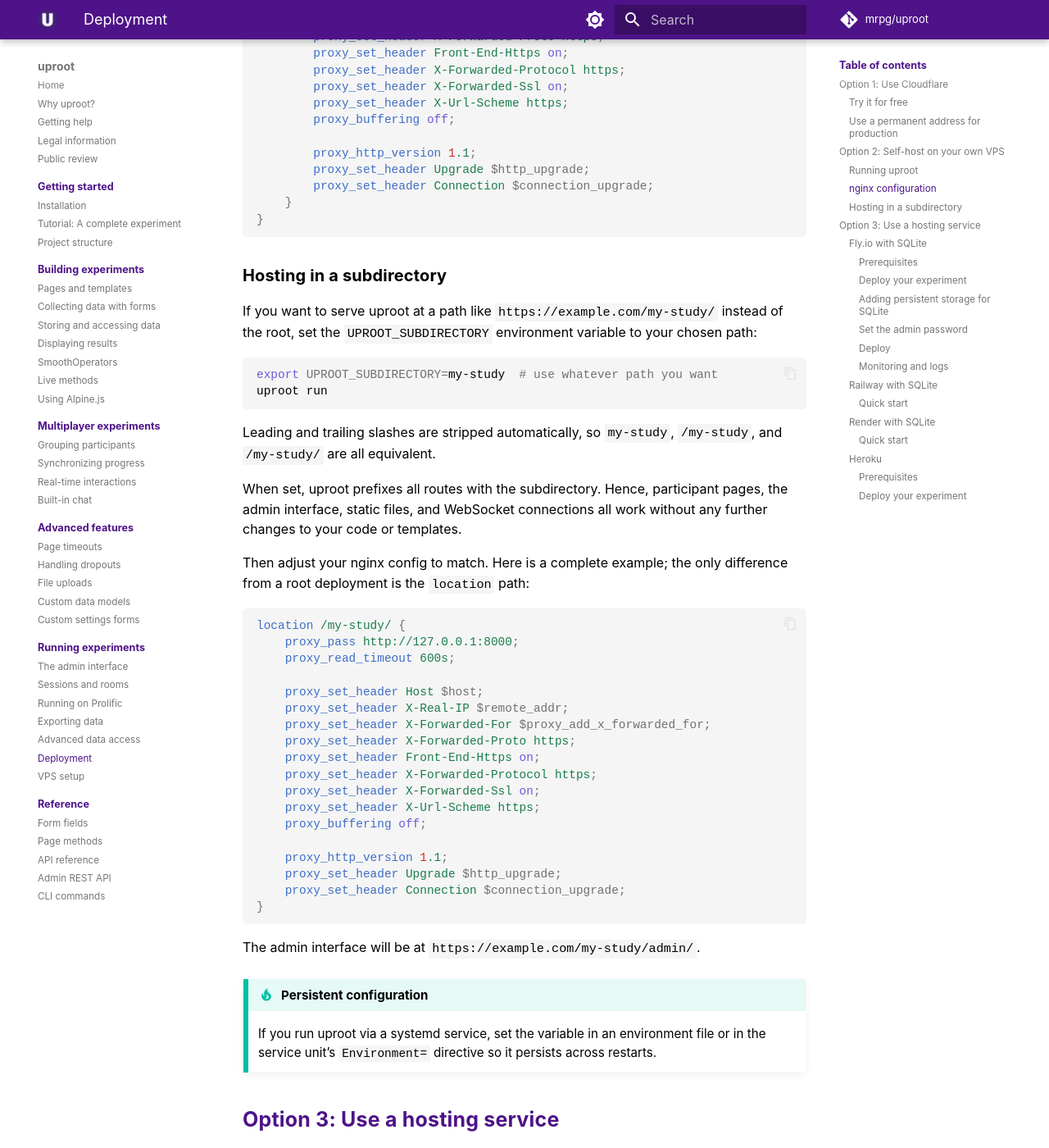
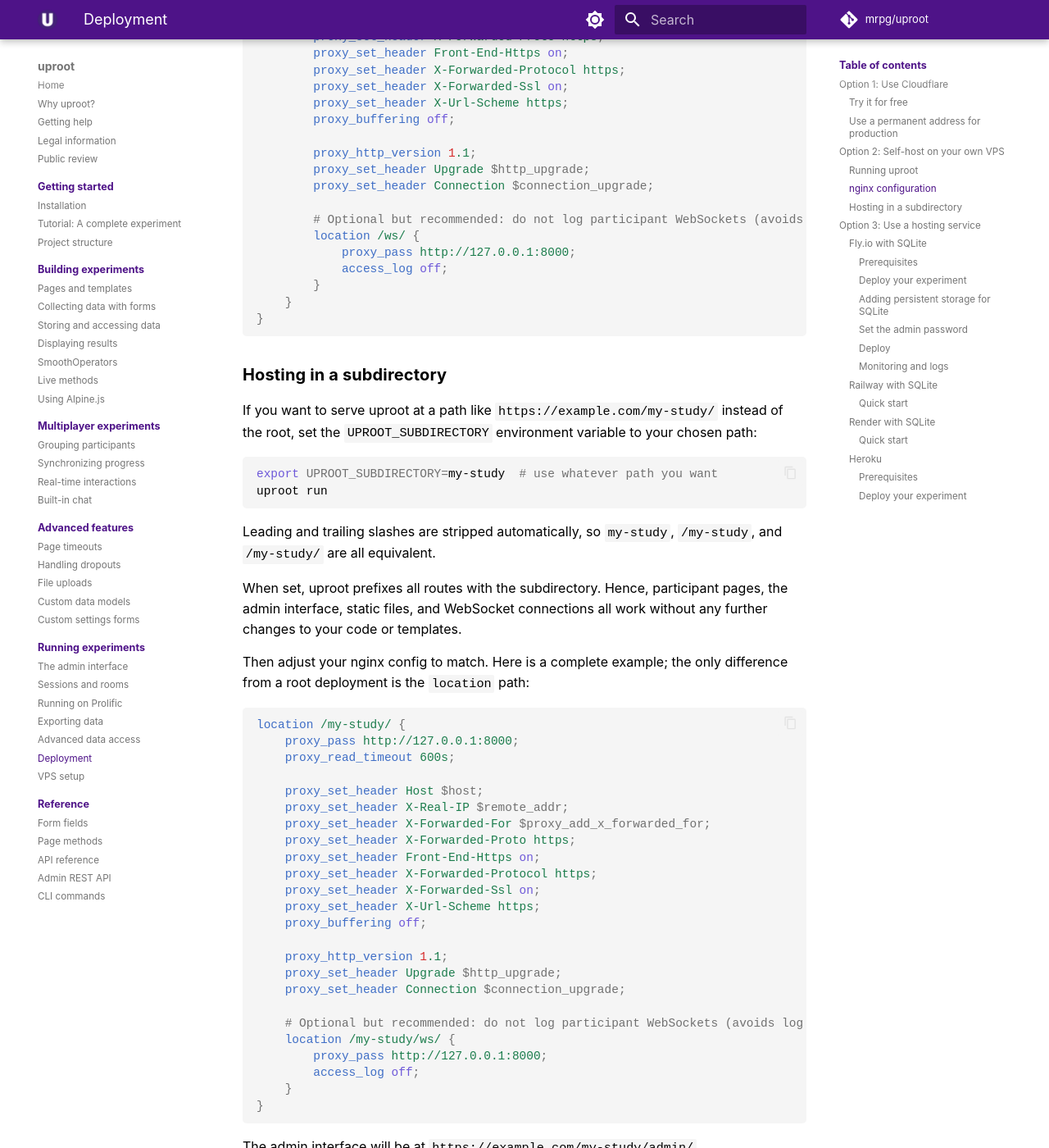
Before and after one commit to mrpg/uproot-docs, an MkDocs documentation site: the page built from docs/running/deployment.md, in a window 1280 px wide and 1400 px high, scrolled down 3896 px. Shown: the whole window at 82% size. Built offline with MkDocs 1.6.1 and Material for MkDocs 9.7.7, drawn with Linux system fonts in a browser that asks for light colours; some web fonts are replaced; comment, search, counter and statistics services are not loaded.

Commit message:
Avoid log spam

````diff
--- a/docs/running/deployment.md
+++ b/docs/running/deployment.md
@@ -122,6 +122,12 @@ server {
         proxy_http_version 1.1;
         proxy_set_header Upgrade $http_upgrade;
         proxy_set_header Connection $connection_upgrade;
+
+        # Optional but recommended: do not log participant WebSockets (avoids log spam)
+        location /ws/ {
+            proxy_pass http://127.0.0.1:8000;
+            access_log off;
+        }
     }
 }
 ```
@@ -159,6 +165,12 @@ location /my-study/ {
     proxy_http_version 1.1;
     proxy_set_header Upgrade $http_upgrade;
     proxy_set_header Connection $connection_upgrade;
+
+    # Optional but recommended: do not log participant WebSockets (avoids log spam)
+    location /my-study/ws/ {
+        proxy_pass http://127.0.0.1:8000;
+        access_log off;
+    }
 }
 ```
 
````
Also changed, not shown: docs/running/vps-setup.md (+6 -0 lines).
